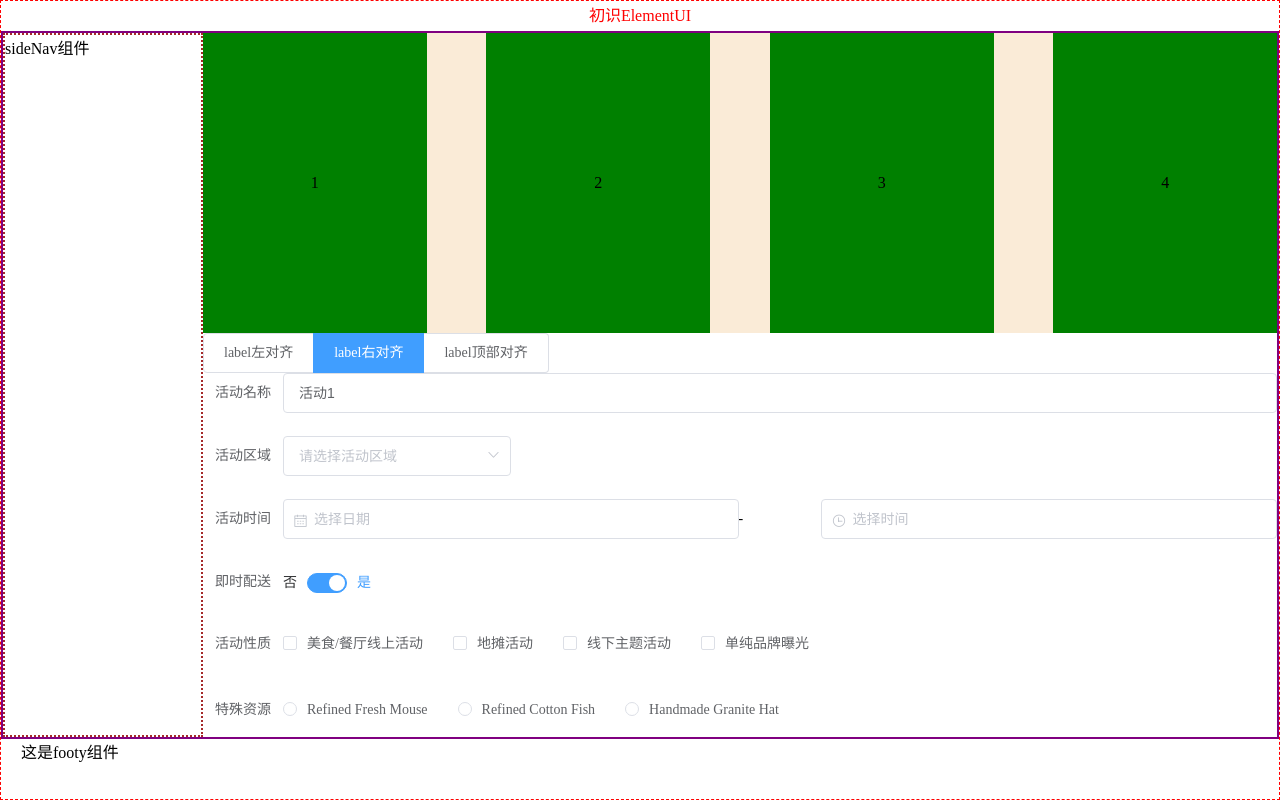
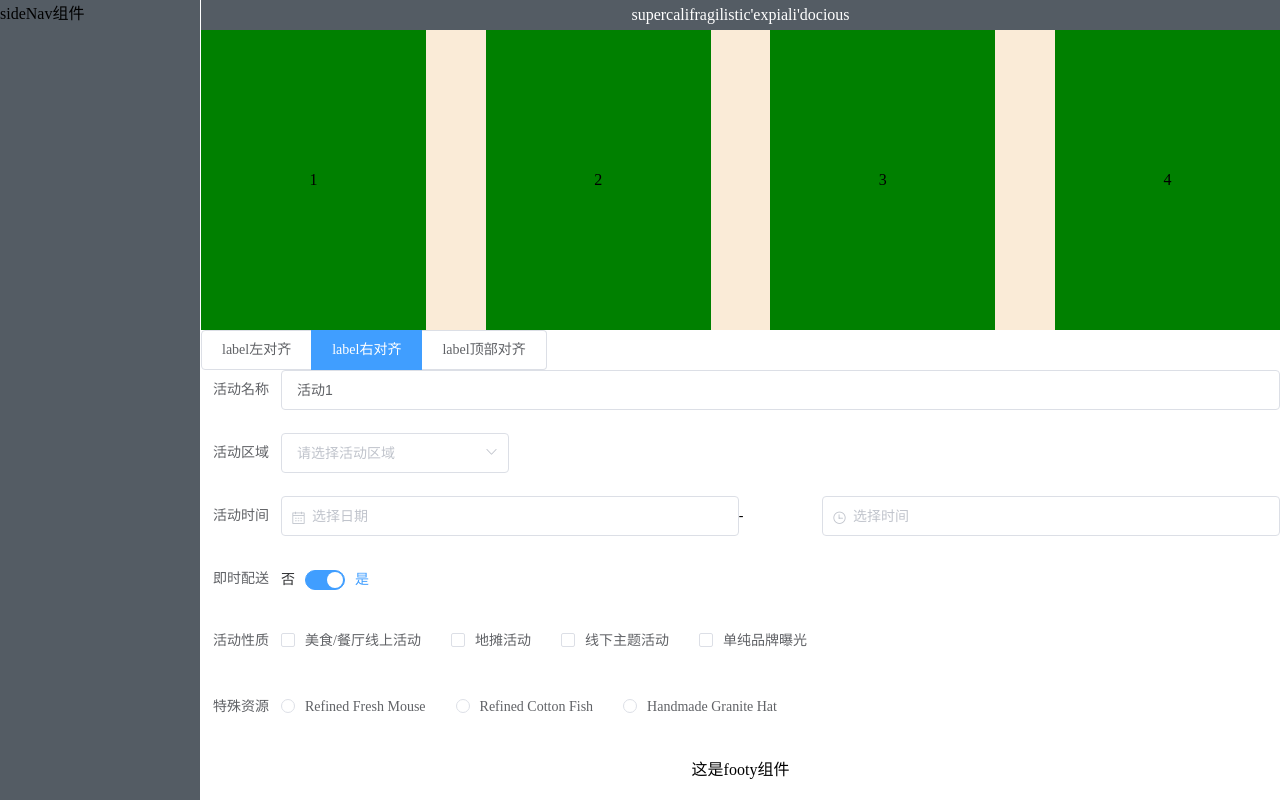
Before and after one commit to nansio/learning, a Vue app in the folder elements/: page / in a window 1280 px wide. Built offline with nearby package versions, Linux system fonts and the light colour scheme.

Commit message:
adjust page layout

```diff
--- a/elements/src/App.vue
+++ b/elements/src/App.vue
@@ -1,20 +1,21 @@
 <template>
   <div id="app">
     <el-container>
-        <el-header class="heady" style="height:30px;">
-          初识ElementUI
-        </el-header>
-        <el-container class="mainy">
-          <el-aside width="200px" class="sideNav">
+        <el-aside width="200px" class="sideNav">
             <side-nav />
           </el-aside>
+        <el-container class="mainy">
+          <el-header class="heady" style="height:30px;">
+            supercalifragilistic'expiali'docious
+          </el-header>
           <el-main class="content">
             <contenty />
           </el-main>
+          <el-footer class="footy">
+            <footy />
+          </el-footer>
         </el-container>
-        <el-footer class="footy">
-          <footy />
-        </el-footer>
+
 
     </el-container>
 
@@ -49,25 +50,33 @@ html,body{
 }
 #app {
   box-sizing: border-box;
-  border: 1px dashed red;
-  height: 100%;
+  /* border: 1px dashed red;  */
+  height: 100vh;
 }
 .heady{
   text-align: center;
   line-height: 30px;
-  color:red;
+  color:white;
+  background-color: #545c64;
+
 }
 .el-container{
   height: 100%;
 }
 .mainy{
-  height: calc(100% - 120px);
-  border: 2px solid purple;
+  /* border: 2px solid purple; */
 }
 .content{
   margin:0; padding: 0;
 }
 .sideNav{
-  border:2px dotted brown;
+  /* border:2px dotted brown; */
+  background-color: #545c64;
+  margin-right: 1px;
+}
+.footy{
+  /* border: 3px dashed black; */
+  text-align: center;
+  line-height: 60px;
 }
 </style>
```
